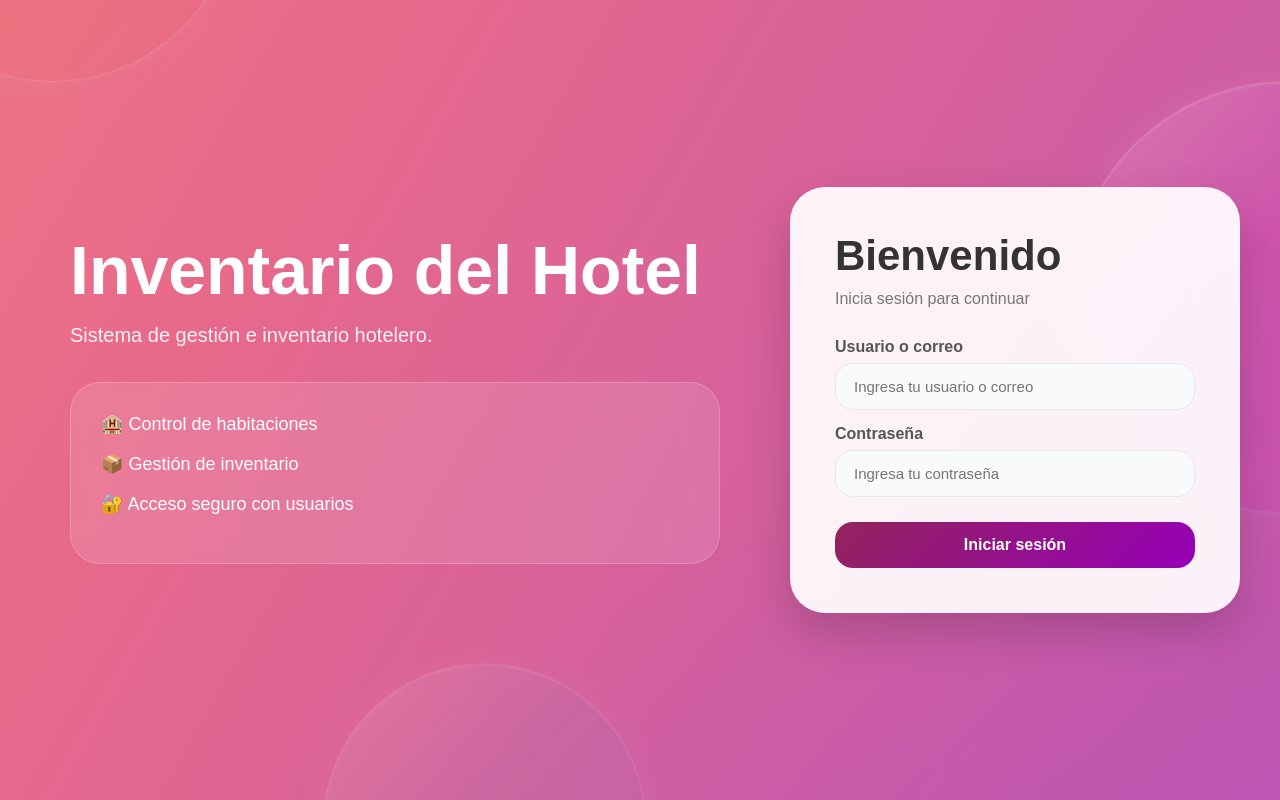
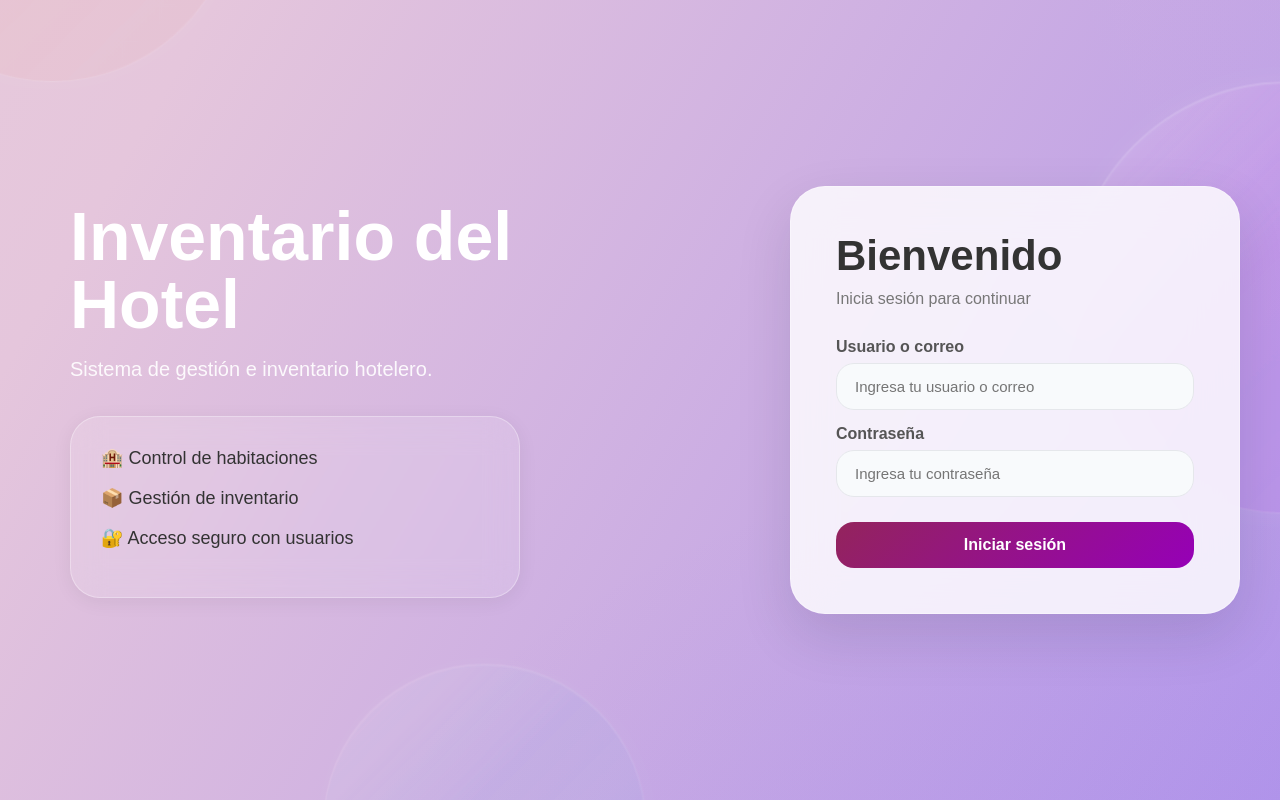
Before and after one commit to Exsoflex/hotel_inventario, a PHP site: page / in a window 1280 px wide. Run offline with PHP 8.4, Linux system fonts and the light colour scheme.

Commit message:
Cambios en contenedores y modales

```diff
--- a/assets/css/styles.css
+++ b/assets/css/styles.css
@@ -10,22 +10,24 @@
     box-sizing: border-box;
 }
 
-/* ===== THEME VARIABLES ===== */
-
+/* READ THEME VARIABLES */
 :root {
     color-scheme: light;
 
-    --bg-gradient: linear-gradient(120deg, #ffb06b 0%, #e86a8a 42%, #a648c8 78%, #7b4cf8 100%);
-    --bg-ambient-1: rgba(255, 176, 107, 0.24);
-    --bg-ambient-2: rgba(232, 106, 138, 0.2);
-    --bg-ambient-3: rgba(123, 76, 248, 0.16);
-    --avatar-gradient: linear-gradient(135deg, #ffb06b 0%, #e86a8a 45%, #a648c8 100%);
+    --bg-gradient: linear-gradient(120deg, #f3e7d8 0%, #e5c6dc 40%, #a185ef 72%, #5a66f4 100%);
+    --bg-ambient-1: rgba(243, 231, 216, 0.20);
+    --bg-ambient-2: rgba(229, 198, 220, 0.16);
+    --bg-ambient-3: rgba(115, 93, 239, 0.14);
+    --avatar-gradient: linear-gradient(135deg, #f3e7d8 0%, #e5c6dc 45%, #a185ef 100%);
     --bg-surface: #ffffff;
     --bg-surface-alt: #f8fafc;
     --bg-muted: #f3f4f6;
     --bg-hover: #f1f5f9;
     --bg-glass: rgba(255, 255, 255, 0.3);
     --bg-glass-border: rgba(255, 255, 255, 0.3);
+    --bg-panel: rgba(255, 255, 255, 0.82);
+    --bg-panel-border: rgba(255, 255, 255, 0.32);
+    --bg-panel-muted: rgba(255, 255, 255, 0.14);
 
     --text-primary: #333333;
     --text-secondary: #555555;
@@ -203,7 +208,7 @@ body::before {
     content: "";
     position: fixed;
     inset: -12%;
-    z-index: -2;
+    z-index: -3;
     pointer-events: none;
     background:
         radial-gradient(circle at 10% 20%, var(--bg-ambient-1) 0%, transparent 24%),
@@ -251,10 +256,10 @@ body::before {
     position: fixed;
     inset: -12%;
     overflow: hidden;
-    z-index: -1;
+    z-index: -2;
     pointer-events: none;
-    opacity: 1;
-    filter: saturate(1.8);
+    opacity: 0.88;
+    filter: saturate(1.35) blur(0.4px);
 }
 
 .blob {
@@ -2262,44 +2293,50 @@ input.filtro-articulo{
 
 .login-info {
 
-    color: white;
+    color: #ffffff;
+
+    padding: 30px 40px 30px 30px;
+
+    max-width: 520px;
+}
+
+.login-info h1 {
+
+    color: #ffffff;
+
+    font-size: 68px;
+
+    margin-bottom: 20px;
+
+    line-height: 1;
+}
+
+.login-info > p {
+
+    font-size: 20px;
+
+    opacity: 0.9;
+
+    margin-bottom: 35px;
+
+    max-width: 500px;
+}
+
+.login-info-box {
+
+    background: var(--bg-panel-muted);
+
+    border: 1px solid var(--bg-panel-border);
+
+    -webkit-backdrop-filter: blur(16px);
+
+    backdrop-filter: blur(16px);
 
     padding: 30px;
-}
-
-.login-info h1 {
-
-    font-size: 68px;
-
-    margin-bottom: 20px;
-
-    line-height: 1;
-}
-
-.login-info > p {
-
-    font-size: 20px;
-
-    opacity: 0.9;
-
-    margin-bottom: 35px;
-
-    max-width: 500px;
-}
-
-.login-info-box {
-
-    background: rgba(255,255,255,0.12);
-
-    border: 1px solid rgba(255,255,255,0.18);
-
-    -webkit-backdrop-filter: blur(18px);
-
-    backdrop-filter: blur(18px);
-
-    padding: 30px;
 
     border-radius: 30px;
+
+    box-shadow: var(--shadow-sm);
 }
 
 .login-info-box p {
@@ -2307,6 +2344,8 @@ input.filtro-articulo{
     font-size: 18px;
 
     margin-bottom: 18px;
+
+    color: var(--text-primary);
 }
 
 /* ===== PANEL DERECHO ===== */
@@ -2322,18 +2361,18 @@ input.filtro-articulo{
 
     width: 100%;
 
-    background: rgba(255,255,255,0.92);
-
-    -webkit-backdrop-filter: blur(20px);
-
-    backdrop-filter: blur(20px);
+    background: var(--bg-panel);
+    border: 1px solid var(--bg-panel-border);
+
+    -webkit-backdrop-filter: blur(22px);
+
+    backdrop-filter: blur(22px);
 
     border-radius: 35px;
 
     padding: 45px;
 
-    box-shadow:
-    0 20px 45px rgba(0,0,0,0.18);
+    box-shadow: 0 22px 56px rgba(15, 23, 42, 0.12);
 }
 
 .login-card h2 {
```
Also changed, not shown: other parts of assets/css/styles.css (+51 -21 lines).
